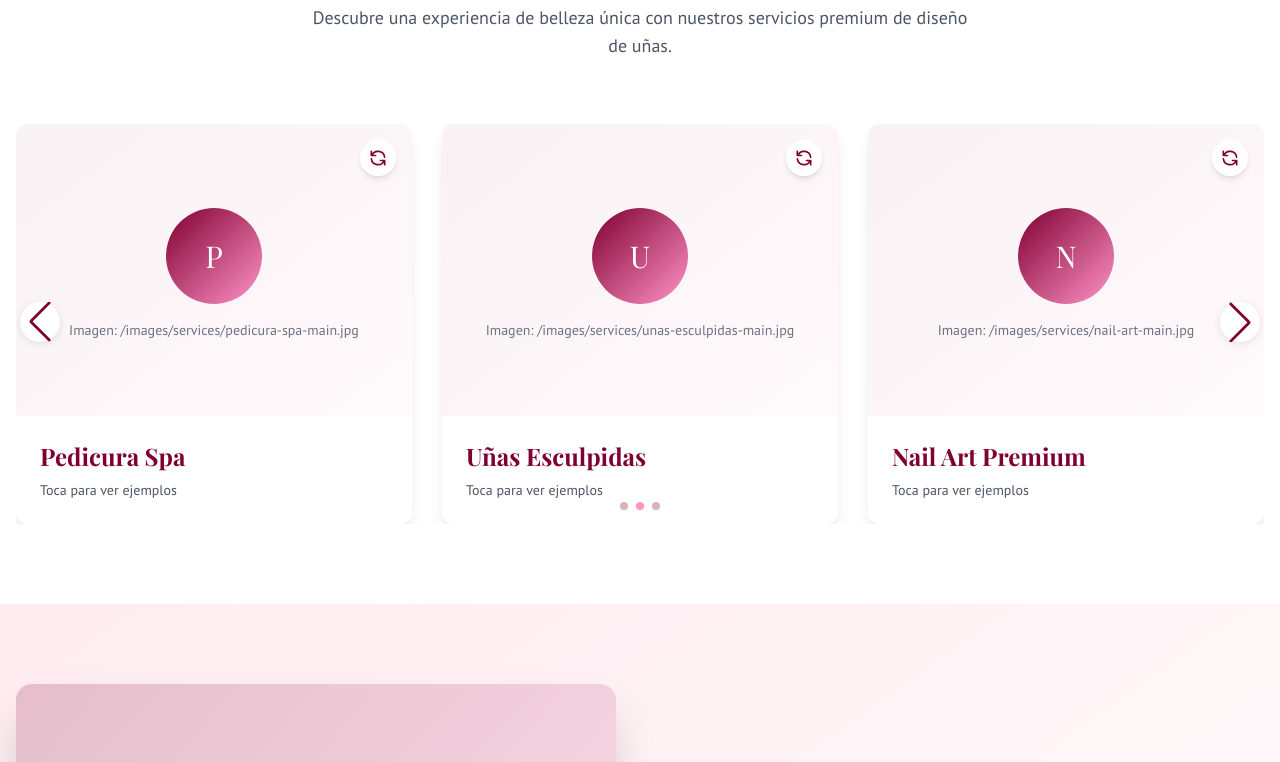
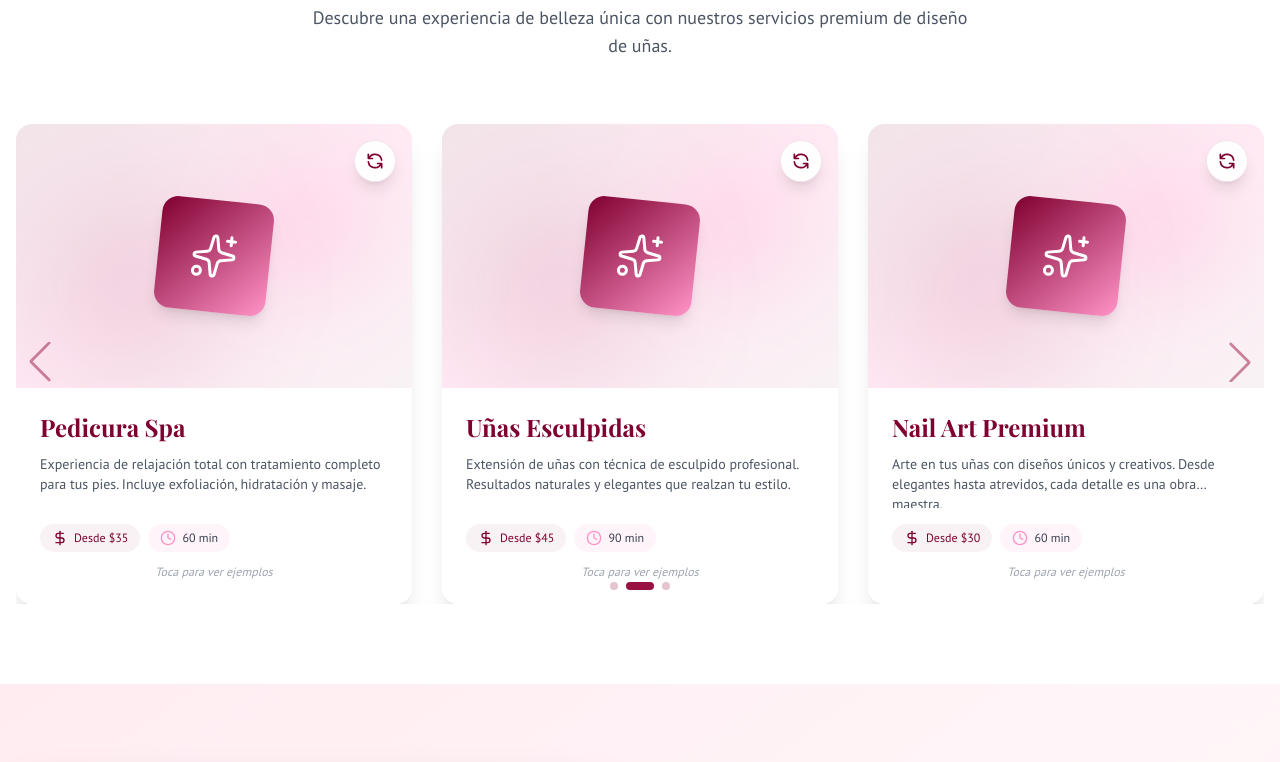
Before and after one commit to Ljrod/Nuevo-Yaday, a Next.js app: page / in a window 1280 px wide. Shown: the part 940-1702 px from the top of the page. Built offline with nearby package versions, Linux system fonts and the light colour scheme.

Commit message:
subiendo cambios y fotos de la manager

```diff
--- a/src/components/AboutSection.tsx
+++ b/src/components/AboutSection.tsx
@@ -2,6 +2,7 @@
 
 import { motion } from "framer-motion";
 import { Heart, Award, Sparkles } from "lucide-react";
+import Image from "next/image";
 
 export default function AboutSection() {
     const features = [
@@ -38,19 +39,15 @@ export default function AboutSection() {
                         transition={{ duration: 0.6 }}
                     >
                         <div className="relative aspect-[4/5] rounded-2xl overflow-hidden shadow-2xl">
-                            {/* Placeholder for designer image */}
-                            <div className="absolute inset-0 bg-gradient-to-br from-primary/20 to-accent/20 flex items-center justify-center">
-                                <div className="text-center p-8">
-                                    <div className="w-32 h-32 mx-auto mb-4 rounded-full bg-white flex items-center justify-center shadow-lg">
-                                        <span className="text-primary text-4xl font-playfair">
-                                            YD
-                                        </span>
-                                    </div>
-                                    <p className="text-sm text-gray-600">
-                                        Imagen: /images/about/designer.jpg
-                                    </p>
-                                </div>
-                            </div>
+                            {/* Owner Photo */}
+                            <Image
+                                src="/images/about/owner.jpg"
+                                alt="Dueña de YaDay Nail Designer"
+                                fill
+                                className="object-cover object-center"
+                                sizes="(max-width: 768px) 100vw, (max-width: 1024px) 50vw, 600px"
+                                priority
+                            />
                         </div>
 
                         {/* Decorative Element */}
--- a/src/components/ServiceCard.tsx
+++ b/src/components/ServiceCard.tsx
@@ -1,9 +1,9 @@
 "use client";
 
 import { useState } from "react";
-import { motion, AnimatePresence } from "framer-motion";
+import { motion } from "framer-motion";
 import { Service } from "@/lib/services";
-import Image from "next/image";
+import { Clock, DollarSign, Sparkles } from "lucide-react";
 
 interface ServiceCardProps {
     service: Service;
@@ -14,84 +14,162 @@ export default function ServiceCard({ service }: ServiceCardProps) {
 
     return (
         <div
-            className="relative w-full h-[400px] cursor-pointer perspective-1000"
+            className="relative w-full h-[480px] cursor-pointer group"
             onClick={() => setIsFlipped(!isFlipped)}
         >
             <motion.div
                 className="relative w-full h-full"
                 initial={false}
                 animate={{ rotateY: isFlipped ? 180 : 0 }}
-                transition={{ duration: 0.6, type: "spring" }}
+                transition={{ duration: 0.6, type: "spring", stiffness: 100 }}
                 style={{
                     transformStyle: "preserve-3d",
                 }}
             >
                 {/* Front of Card */}
                 <div
-                    className="absolute inset-0 w-full h-full backface-hidden rounded-xl overflow-hidden shadow-lg"
+                    className="absolute inset-0 w-full h-full backface-hidden rounded-2xl overflow-hidden shadow-xl"
                     style={{
                         backfaceVisibility: "hidden",
                         WebkitBackfaceVisibility: "hidden",
                     }}
                 >
-                    <div className="relative w-full h-full bg-white">
-                        <div className="relative w-full h-3/4 bg-gradient-to-br from-primary/5 to-accent/5">
-                            {/* Placeholder for image */}
+                    <motion.div
+                        className="relative w-full h-full bg-white"
+                        whileHover={{ y: -8 }}
+                        transition={{ duration: 0.3 }}
+                    >
+                        {/* Gradient Background Area */}
+                        <div className="relative w-full h-[55%] bg-gradient-to-br from-primary/10 via-accent/20 to-primary/5 overflow-hidden">
+                            {/* Decorative Circles */}
+                            <div className="absolute top-10 right-10 w-32 h-32 bg-accent/20 rounded-full blur-2xl" />
+                            <div className="absolute bottom-5 left-10 w-40 h-40 bg-primary/15 rounded-full blur-3xl" />
+
+                            {/* Icon/Initial */}
                             <div className="absolute inset-0 flex items-center justify-center">
-                                <div className="text-center p-8">
-                                    <div className="w-24 h-24 mx-auto mb-4 rounded-full bg-gradient-to-br from-primary to-accent flex items-center justify-center">
-                                        <span className="text-white text-3xl font-playfair">
-                                            {service.name.charAt(0)}
-                                        </span>
+                                <div className="relative">
+                                    <div className="w-28 h-28 rounded-2xl bg-gradient-to-br from-primary to-accent flex items-center justify-center shadow-lg transform rotate-6 group-hover:rotate-12 transition-transform duration-300">
+                                        <Sparkles className="w-12 h-12 text-white" strokeWidth={1.5} />
                                     </div>
-                                    <p className="text-sm text-gray-500">
-                                        Imagen: {service.mainImageUrl}
-                                    </p>
                                 </div>
                             </div>
                         </div>
-                        <div className="absolute bottom-0 left-0 right-0 bg-white p-6">
-                            <h3 className="font-playfair text-2xl font-bold text-primary mb-2">
+
+                        {/* Content Area */}
+                        <div className="relative h-[45%] bg-white p-6 flex flex-col">
+                            {/* Title */}
+                            <h3 className="font-playfair text-2xl font-bold text-primary mb-3 leading-tight">
                                 {service.name}
                             </h3>
-                            <p className="text-sm text-gray-600">
+
+                            {/* Description */}
+                            <p className="text-sm text-gray-600 mb-4 line-clamp-2 flex-grow">
+                                {service.description}
+                            </p>
+
+                            {/* Info Badges */}
+                            <div className="flex flex-wrap gap-2 mb-3">
+                                {service.price && (
+                                    <div className="flex items-center gap-1.5 bg-primary/5 px-3 py-1.5 rounded-full">
+                                        <DollarSign className="w-4 h-4 text-primary" />
+                                        <span className="text-xs font-medium text-primary">
+                                            {service.price}
+                                        </span>
+                                    </div>
+                                )}
+                                {service.duration && (
+                                    <div className="flex items-center gap-1.5 bg-accent/10 px-3 py-1.5 rounded-full">
+                                        <Clock className="w-4 h-4 text-accent" />
+                                        <span className="text-xs font-medium text-gray-700">
+                                            {service.duration}
+                                        </span>
+                                    </div>
+                                )}
+                            </div>
+
+                            {/* Call to Action */}
+                            <p className="text-xs text-gray-400 italic text-center">
                                 Toca para ver ejemplos
                             </p>
                         </div>
-                    </div>
+
+                        {/* Glassmorphism Overlay on Hover */}
+                        <motion.div
+                            className="absolute inset-0 bg-gradient-to-t from-primary/5 to-transparent opacity-0 group-hover:opacity-100 transition-opacity duration-300 pointer-events-none rounded-2xl"
+                        />
+                    </motion.div>
                 </div>
 
                 {/* Back of Card */}
                 <div
-                    className="absolute inset-0 w-full h-full backface-hidden rounded-xl overflow-hidden shadow-lg"
+                    className="absolute inset-0 w-full h-full backface-hidden rounded-2xl overflow-hidden shadow-xl"
                     style={{
                         backfaceVisibility: "hidden",
                         WebkitBackfaceVisibility: "hidden",
                         transform: "rotateY(180deg)",
                     }}
                 >
-                    <div className="w-full h-full bg-white p-6">
-                        <h3 className="font-playfair text-xl font-bold text-primary mb-4">
-                            Ejemplos de {service.name}
-                        </h3>
-                        <div className="grid grid-cols-1 gap-3 h-[calc(100%-3rem)]">
-                            {service.sampleImageUrls.map((url, index) => (
-                                <div
+                    <div className="w-full h-full bg-gradient-to-br from-white to-primary/5 p-6 flex flex-col">
+                        {/* Header */}
+                        <div className="mb-4">
+                            <h3 className="font-playfair text-xl font-bold text-primary mb-2">
+                                {service.name}
+                            </h3>
+                            <p className="text-sm text-gray-600">
+                                Galería de ejemplos
+                            </p>
+                        </div>
+
+                        {/* Gallery Grid */}
+                        <div className="grid grid-cols-2 gap-3 flex-grow mb-4">
+                            {service.sampleImageUrls.slice(0, 4).map((url, index) => (
+                                <motion.div
                                     key={index}
-                                    className="relative bg-gradient-to-br from-primary/5 to-accent/5 rounded-lg overflow-hidden flex items-center justify-center"
+                                    className="relative bg-gradient-to-br from-primary/10 via-accent/15 to-primary/5 rounded-xl overflow-hidden group/img"
+                                    whileHover={{ scale: 1.05 }}
+                                    transition={{ duration: 0.2 }}
                                 >
                                     {/* Placeholder for sample images */}
-                                    <div className="text-center p-4">
-                                        <div className="w-16 h-16 mx-auto mb-2 rounded-full bg-gradient-to-br from-primary/30 to-accent/30 flex items-center justify-center">
-                                            <span className="text-primary text-xl font-bold">
-                                                {index + 1}
-                                            </span>
+                                    <div className="absolute inset-0 flex items-center justify-center">
+                                        <div className="text-center p-3">
+                                            <div className="w-14 h-14 mx-auto mb-2 rounded-full bg-gradient-to-br from-primary/40 to-accent/40 flex items-center justify-center shadow-md">
+                                                <span className="text-white text-lg font-bold">
+                                                    {index + 1}
+                                                </span>
+                                            </div>
+                                            <p className="text-[10px] text-gray-500 line-clamp-1 px-2">
+                                                Ejemplo {index + 1}
+                                            </p>
                                         </div>
-                                        <p className="text-xs text-gray-500">{url}</p>
                                     </div>
-                                </div>
+
+                                    {/* Hover Overlay */}
+                                    <div className="absolute inset-0 bg-primary/10 opacity-0 group-hover/img:opacity-100 transition-opacity duration-200" />
+                                </motion.div>
                             ))}
                         </div>
+
+                        {/* Features */}
+                        <div className="space-y-2">
+                            <p className="text-xs font-semibold text-primary uppercase tracking-wide">
+                                Características
+                            </p>
+                            <div className="flex flex-wrap gap-2">
+                                {service.features.slice(0, 3).map((feature, index) => (
+                                    <span
+                                        key={index}
+                                        className="text-xs bg-white px-3 py-1 rounded-full text-gray-700 shadow-sm border border-primary/10"
+                                    >
+                                        {feature}
+                                    </span>
+                                ))}
+                            </div>
+                        </div>
+
+                        {/* Back Indicator */}
+                        <p className="text-xs text-gray-400 italic text-center mt-4">
+                            Toca para volver
+                        </p>
                     </div>
                 </div>
             </motion.div>
@@ -99,7 +177,7 @@ export default function ServiceCard({ service }: ServiceCardProps) {
             {/* Flip Indicator */}
             <div className="absolute top-4 right-4 z-10 pointer-events-none">
                 <motion.div
-                    className="bg-white/90 backdrop-blur-sm rounded-full p-2 shadow-md"
+                    className="bg-white/95 backdrop-blur-sm rounded-full p-2.5 shadow-lg border border-primary/10"
                     animate={{ rotate: isFlipped ? 180 : 0 }}
                     transition={{ duration: 0.6 }}
                 >
--- a/src/components/ServicesSection.tsx
+++ b/src/components/ServicesSection.tsx
@@ -74,27 +74,44 @@ export default function ServicesSection() {
                 <style jsx global>{`
           .swiper-button-next,
           .swiper-button-prev {
-            color: #7f0030 !important;
-            background: white;
+            color: #991142 !important;
+            background: transparent;
+            backdrop-filter: none;
+            -webkit-backdrop-filter: none;
             width: 40px;
             height: 40px;
-            border-radius: 50%;
-            box-shadow: 0 2px 8px rgba(0, 0, 0, 0.1);
+            border: none;
+            border-radius: 0;
+            box-shadow: none;
+            opacity: 0.5;
+            transition: all 0.3s ease;
+          }
+
+          .swiper-button-next:hover,
+          .swiper-button-prev:hover {
+            opacity: 1;
+            transform: scale(1.2);
           }
 
           .swiper-button-next:after,
           .swiper-button-prev:after {
-            font-size: 20px !important;
+            font-size: 24px !important;
+            font-weight: 800;
           }
 
           .swiper-pagination-bullet {
-            background: #7f0030 !important;
-            opacity: 0.3;
+            background: #991142 !important;
+            opacity: 0.25;
+            width: 8px;
+            height: 8px;
+            transition: all 0.3s ease;
           }
 
           .swiper-pagination-bullet-active {
             opacity: 1;
-            background: #ff93c7 !important;
+            background: #991142 !important;
+            width: 28px;
+            border-radius: 4px;
           }
         `}</style>
             </div>
--- a/src/lib/services.ts
+++ b/src/lib/services.ts
@@ -1,6 +1,10 @@
 export interface Service {
     id: string;
     name: string;
+    description: string;
+    price?: string;
+    duration?: string;
+    features: string[];
     mainImageUrl: string;
     sampleImageUrls: string[];
 }
@@ -9,6 +13,10 @@ export const services: Service[] = [
     {
         id: "manicura-gel",
         name: "Manicura Gel",
+        description: "Uñas perfectas con acabado de larga duración. Gel de alta calidad que mantiene tus uñas impecables por semanas.",
+        price: "Desde $25",
+        duration: "45 min",
+        features: ["Larga duración", "Acabado profesional", "Sin descamación"],
         mainImageUrl: "/images/services/manicura-gel-main.jpg",
         sampleImageUrls: [
             "/images/services/manicura-gel-1.jpg",
@@ -19,6 +27,10 @@ export const services: Service[] = [
     {
         id: "pedicura-spa",
         name: "Pedicura Spa",
+        description: "Experiencia de relajación total con tratamiento completo para tus pies. Incluye exfoliación, hidratación y masaje.",
+        price: "Desde $35",
+        duration: "60 min",
+        features: ["Masaje relajante", "Exfoliación profunda", "Hidratación intensa"],
         mainImageUrl: "/images/services/pedicura-spa-main.jpg",
         sampleImageUrls: [
             "/images/services/pedicura-spa-1.jpg",
@@ -29,6 +41,10 @@ export const services: Service[] = [
     {
         id: "unas-esculpidas",
         name: "Uñas Esculpidas",
+        description: "Extensión de uñas con técnica de esculpido profesional. Resultados naturales y elegantes que realzan tu estilo.",
+        price: "Desde $45",
+        duration: "90 min",
+        features: ["Extensión natural", "Diseño personalizado", "Resistencia extrema"],
         mainImageUrl: "/images/services/unas-esculpidas-main.jpg",
         sampleImageUrls: [
             "/images/services/unas-esculpidas-1.jpg",
@@ -39,6 +55,10 @@ export const services: Service[] = [
     {
         id: "nail-art",
         name: "Nail Art Premium",
+        description: "Arte en tus uñas con diseños únicos y creativos. Desde elegantes hasta atrevidos, cada detalle es una obra maestra.",
+        price: "Desde $30",
+        duration: "60 min",
+        features: ["Diseños exclusivos", "Técnicas avanzadas", "Materiales premium"],
         mainImageUrl: "/images/services/nail-art-main.jpg",
         sampleImageUrls: [
             "/images/services/nail-art-1.jpg",
@@ -49,6 +69,10 @@ export const services: Service[] = [
     {
         id: "diseno-personalizado",
         name: "Diseño Personalizado",
+        description: "Tu imaginación hecha realidad. Trabajamos contigo para crear el diseño perfecto que refleje tu personalidad única.",
+        price: "Consultar",
+        duration: "Variable",
+        features: ["100% personalizado", "Asesoría experta", "Resultados únicos"],
         mainImageUrl: "/images/services/diseno-personalizado-main.jpg",
         sampleImageUrls: [
             "/images/services/diseno-personalizado-1.jpg",
```
Also changed, not shown: public/images/about/owner.jpg (added).
